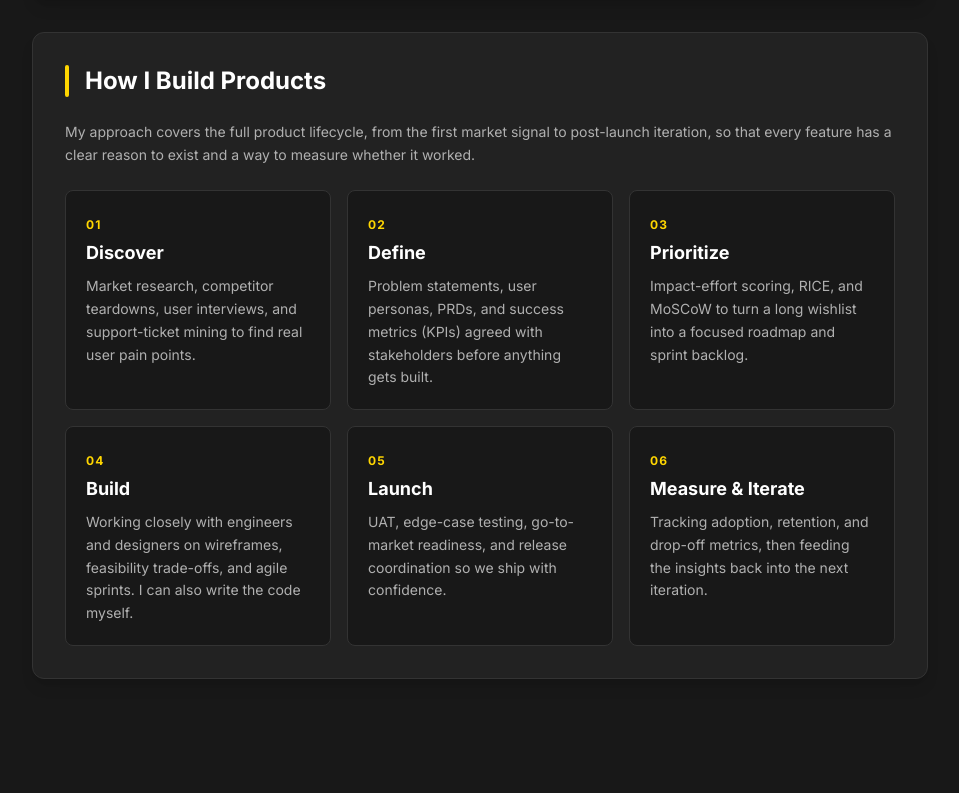
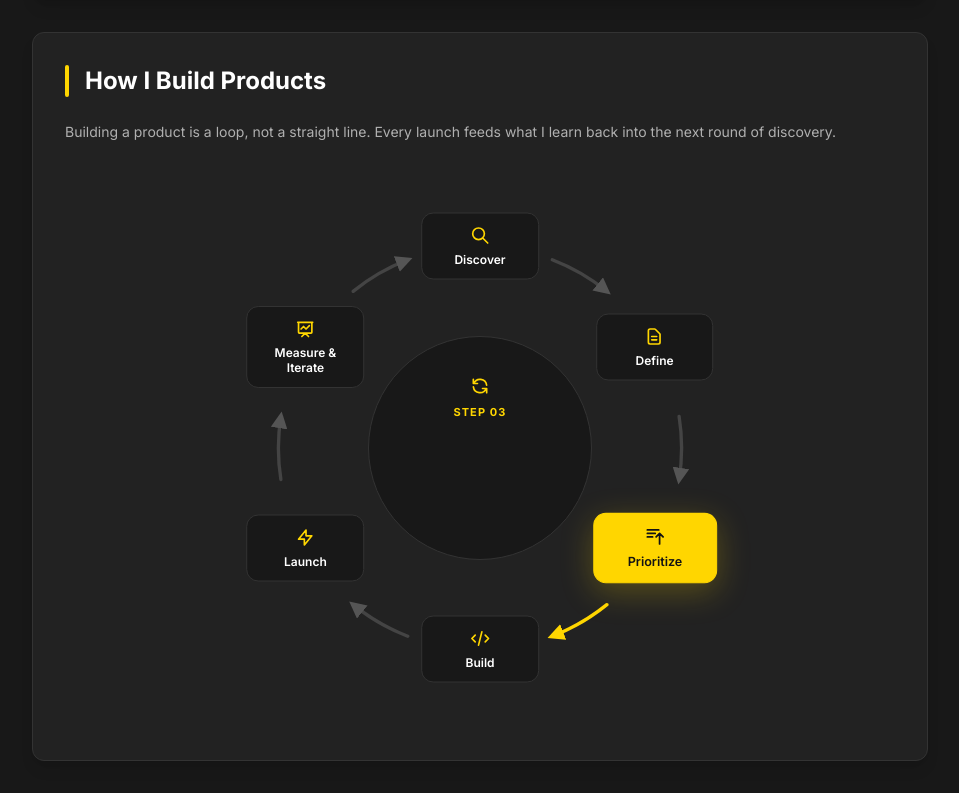
Before and after one commit to 1415-da/MY_PORTFOLIO, a React (Create React App) app: page / in a window 1280 px wide. Shown: the part 1406-2199 px from the top of the page, without its empty margins (320-1279 px from the left). Before the commit the page ends 2117 px from the top, so only its background shows below. Built offline with nearby package versions, Linux system fonts and the light colour scheme.

Commit message:
feat: Add ProductCycle component to visualize product development phases in About section

```diff
--- a/src/components/About.js
+++ b/src/components/About.js
@@ -1,4 +1,5 @@
 import React from 'react';
+import ProductCycle from './ProductCycle';
 
 const About = () => {
   return (
@@ -128,25 +129,10 @@ const About = () => {
         </div>
 
         <p className="text-[#B0B0B0] text-sm leading-relaxed mb-6">
-          My approach covers the full product lifecycle, from the first market signal to post-launch iteration, so that every feature has a clear reason to exist and a way to measure whether it worked.
+          Building a product is a loop, not a straight line. Every launch feeds what I learn back into the next round of discovery.
         </p>
 
-        <div className="grid grid-cols-1 md:grid-cols-3 gap-4">
-          {[
-            { step: "01", title: "Discover", desc: "Market research, competitor teardowns, user interviews, and support-ticket mining to find real user pain points." },
-            { step: "02", title: "Define", desc: "Problem statements, user personas, PRDs, and success metrics (KPIs) agreed with stakeholders before anything gets built." },
-            { step: "03", title: "Prioritize", desc: "Impact-effort scoring, RICE, and MoSCoW to turn a long wishlist into a focused roadmap and sprint backlog." },
-            { step: "04", title: "Build", desc: "Working closely with engineers and designers on wireframes, feasibility trade-offs, and agile sprints. I can also write the code myself." },
-            { step: "05", title: "Launch", desc: "UAT, edge-case testing, go-to-market readiness, and release coordination so we ship with confidence." },
-            { step: "06", title: "Measure & Iterate", desc: "Tracking adoption, retention, and drop-off metrics, then feeding the insights back into the next iteration." },
-          ].map((phase) => (
-            <div key={phase.step} className="bg-[#181818] rounded-lg p-5 border border-[#333333] hover:border-[#FFD600]/30 transition-colors duration-200">
-              <span className="text-[#FFD600] text-xs font-bold tracking-widest">{phase.step}</span>
-              <h3 className="text-lg font-bold text-white mt-1 mb-2">{phase.title}</h3>
-              <p className="text-[#B0B0B0] text-sm leading-relaxed">{phase.desc}</p>
-            </div>
-          ))}
-        </div>
+        <ProductCycle />
       </div>
     </div>
   );
--- /dev/null
+++ b/src/components/ProductCycle.js
@@ -0,0 +1,170 @@
+import React, { useState, useEffect } from "react";
+
+const phases = [
+  {
+    title: "Discover",
+    desc: "Market research, competitor teardowns, and user interviews to find real pain points.",
+    icon: "M21 21l-6-6m2-5a7 7 0 11-14 0 7 7 0 0114 0z",
+  },
+  {
+    title: "Define",
+    desc: "Problem statement, personas, PRD, and the success metrics we'll be judged on.",
+    icon: "M9 12h6m-6 4h6m2 5H7a2 2 0 01-2-2V5a2 2 0 012-2h5.586a1 1 0 01.707.293l5.414 5.414a1 1 0 01.293.707V19a2 2 0 01-2 2z",
+  },
+  {
+    title: "Prioritize",
+    desc: "RICE and impact-effort scoring turn a long wishlist into a focused roadmap.",
+    icon: "M3 4h13M3 8h9m-9 4h6m4 0l4-4m0 0l4 4m-4-4v12",
+  },
+  {
+    title: "Build",
+    desc: "Agile sprints with design and engineering. I can write the code too.",
+    icon: "M10 20l4-16m4 4l4 4-4 4M6 16l-4-4 4-4",
+  },
+  {
+    title: "Launch",
+    desc: "UAT, edge-case testing, and go-to-market readiness so we ship with confidence.",
+    icon: "M13 10V3L4 14h7v7l9-11h-7z",
+  },
+  {
+    title: "Measure & Iterate",
+    desc: "Track adoption, retention, and drop-offs, then feed the insights into the next loop.",
+    icon: "M7 12l3-3 3 3 4-4M8 21l4-4 4 4M3 4h18M4 4h16v12a1 1 0 01-1 1H5a1 1 0 01-1-1V4z",
+  },
+];
+
+// Ring geometry in SVG/percentage units (the diagram is a 100 x 100 square)
+const RADIUS = 36;
+const ARC_GAP = 21; // degrees left clear around each node card
+const angleFor = (i) => -90 + i * (360 / phases.length);
+const pointAt = (deg) => {
+  const rad = (deg * Math.PI) / 180;
+  return { x: 50 + RADIUS * Math.cos(rad), y: 50 + RADIUS * Math.sin(rad) };
+};
+const arcPath = (i) => {
+  const start = pointAt(angleFor(i) + ARC_GAP);
+  const end = pointAt(angleFor(i + 1) - ARC_GAP);
+  return `M ${start.x} ${start.y} A ${RADIUS} ${RADIUS} 0 0 1 ${end.x} ${end.y}`;
+};
+
+const Icon = ({ path, className }) => (
+  <svg className={className} fill="none" stroke="currentColor" viewBox="0 0 24 24">
+    <path strokeLinecap="round" strokeLinejoin="round" strokeWidth={2} d={path} />
+  </svg>
+);
+
+const ProductCycle = () => {
+  const [active, setActive] = useState(0);
+  const [paused, setPaused] = useState(false);
+
+  // Walk through the cycle automatically until the visitor takes over
+  useEffect(() => {
+    const reduceMotion = window.matchMedia?.("(prefers-reduced-motion: reduce)").matches;
+    if (paused || reduceMotion) return;
+    const timer = setInterval(() => setActive((i) => (i + 1) % phases.length), 2800);
+    return () => clearInterval(timer);
+  }, [paused]);
+
+  const current = phases[active];
+
+  return (
+    <>
+      {/* Desktop / tablet: circular cycle */}
+      <div
+        className="hidden md:block relative w-full max-w-[560px] aspect-square mx-auto"
+        onMouseEnter={() => setPaused(true)}
+        onMouseLeave={() => setPaused(false)}
+      >
+        <svg className="absolute inset-0 w-full h-full" viewBox="0 0 100 100" aria-hidden="true">
+          <defs>
+            <marker id="cycle-arrow" viewBox="0 0 10 10" refX="7" refY="5" markerWidth="5" markerHeight="5" orient="auto-start-reverse">
+              <path d="M 0 0 L 10 5 L 0 10 z" fill="#555555" />
+            </marker>
+            <marker id="cycle-arrow-active" viewBox="0 0 10 10" refX="7" refY="5" markerWidth="5" markerHeight="5" orient="auto-start-reverse">
+              <path d="M 0 0 L 10 5 L 0 10 z" fill="#FFD600" />
+            </marker>
+          </defs>
+          {phases.map((phase, i) => (
+            <path
+              key={phase.title}
+              d={arcPath(i)}
+              fill="none"
+              stroke={i === active ? "#FFD600" : "#444444"}
+              strokeWidth="0.6"
+              strokeLinecap="round"
+              markerEnd={`url(#${i === active ? "cycle-arrow-active" : "cycle-arrow"})`}
+              style={{ transition: "stroke 0.4s" }}
+            />
+          ))}
+        </svg>
+
+        {/* Centre: active phase details */}
+        <div className="absolute left-1/2 top-1/2 -translate-x-1/2 -translate-y-1/2 w-[40%] aspect-square rounded-full bg-[#181818] border border-[#333333] flex flex-col items-center justify-center text-center p-[5%]">
+          <Icon path="M4 4v5h.582m15.356 2A8.001 8.001 0 004.582 9m0 0H9m11 11v-5h-.581m0 0a8.003 8.003 0 01-15.357-2m15.357 2H15" className="w-5 h-5 text-[#FFD600] mb-2" />
+          <p className="text-[#FFD600] text-[11px] font-bold tracking-widest">STEP 0{active + 1}</p>
+          <h3 key={current.title} className="text-white font-bold text-base lg:text-lg leading-tight mt-1 mb-2 fade-in">
+            {current.title}
+          </h3>
+          <p key={current.desc} className="text-[#B0B0B0] text-xs leading-relaxed fade-in">
+            {current.desc}
+          </p>
+        </div>
+
+        {/* Phase nodes around the ring */}
+        {phases.map((phase, i) => {
+          const { x, y } = pointAt(angleFor(i));
+          const isActive = i === active;
+          return (
+            <button
+              key={phase.title}
+              type="button"
+              onClick={() => setActive(i)}
+              onFocus={() => {
+                setActive(i);
+                setPaused(true);
+              }}
+              onBlur={() => setPaused(false)}
+              aria-pressed={isActive}
+              className={`absolute -translate-x-1/2 -translate-y-1/2 w-[21%] rounded-xl border px-2 py-3 flex flex-col items-center gap-1.5 transition-all duration-300 ${
+                isActive
+                  ? "bg-[#FFD600] border-[#FFD600] text-[#131313] shadow-[0_8px_30px_rgba(255,214,0,0.25)] scale-105"
+                  : "bg-[#181818] border-[#333333] text-white hover:border-[#FFD600]/50"
+              }`}
+              style={{ left: `${x}%`, top: `${y}%` }}
+            >
+              <Icon path={phase.icon} className={`w-5 h-5 ${isActive ? "text-[#131313]" : "text-[#FFD600]"}`} />
+              <span className="text-xs font-semibold leading-tight text-center">{phase.title}</span>
+            </button>
+          );
+        })}
+      </div>
+
+      {/* Mobile: vertical loop */}
+      <div className="md:hidden relative">
+        <div className="absolute left-5 top-5 bottom-14 w-0.5 bg-[#333333]"></div>
+        <ol className="space-y-4">
+          {phases.map((phase, i) => (
+            <li key={phase.title} className="relative flex items-start gap-4">
+              <div className="relative z-10 w-10 h-10 flex-shrink-0 rounded-lg bg-[#FFD600] text-[#131313] flex items-center justify-center">
+                <Icon path={phase.icon} className="w-5 h-5" />
+              </div>
+              <div className="pt-0.5">
+                <p className="text-[#FFD600] text-[11px] font-bold tracking-widest">STEP 0{i + 1}</p>
+                <h3 className="text-white font-bold text-base leading-tight">{phase.title}</h3>
+                <p className="text-[#B0B0B0] text-sm leading-relaxed mt-1">{phase.desc}</p>
+              </div>
+            </li>
+          ))}
+          <li className="relative flex items-center gap-4">
+            <div className="relative z-10 w-10 h-10 flex-shrink-0 rounded-lg border border-dashed border-[#FFD600]/60 text-[#FFD600] flex items-center justify-center">
+              <Icon path="M4 4v5h.582m15.356 2A8.001 8.001 0 004.582 9m0 0H9m11 11v-5h-.581m0 0a8.003 8.003 0 01-15.357-2m15.357 2H15" className="w-5 h-5" />
+            </div>
+            <p className="text-[#B0B0B0] text-sm">Back to <span className="text-white font-semibold">Discover</span> with fresh insights</p>
+          </li>
+        </ol>
+      </div>
+    </>
+  );
+};
+
+export default ProductCycle;
```
